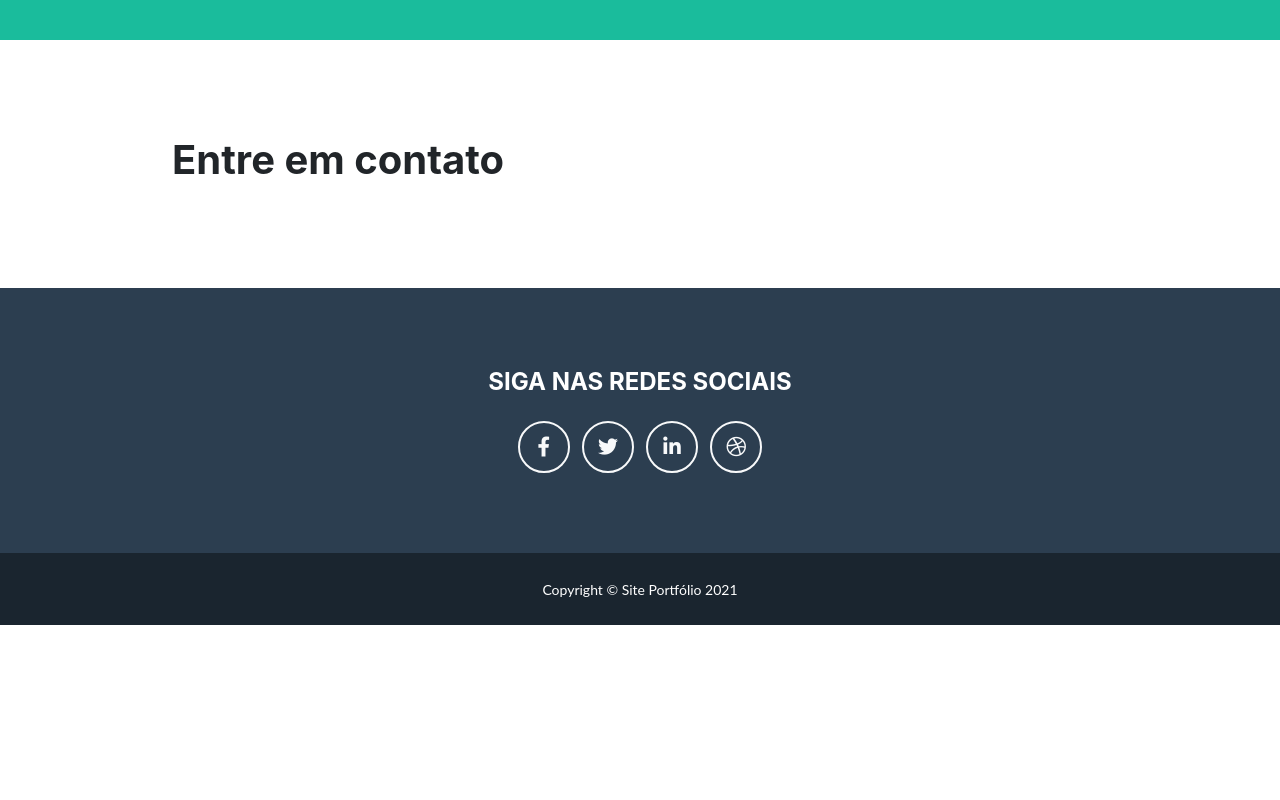
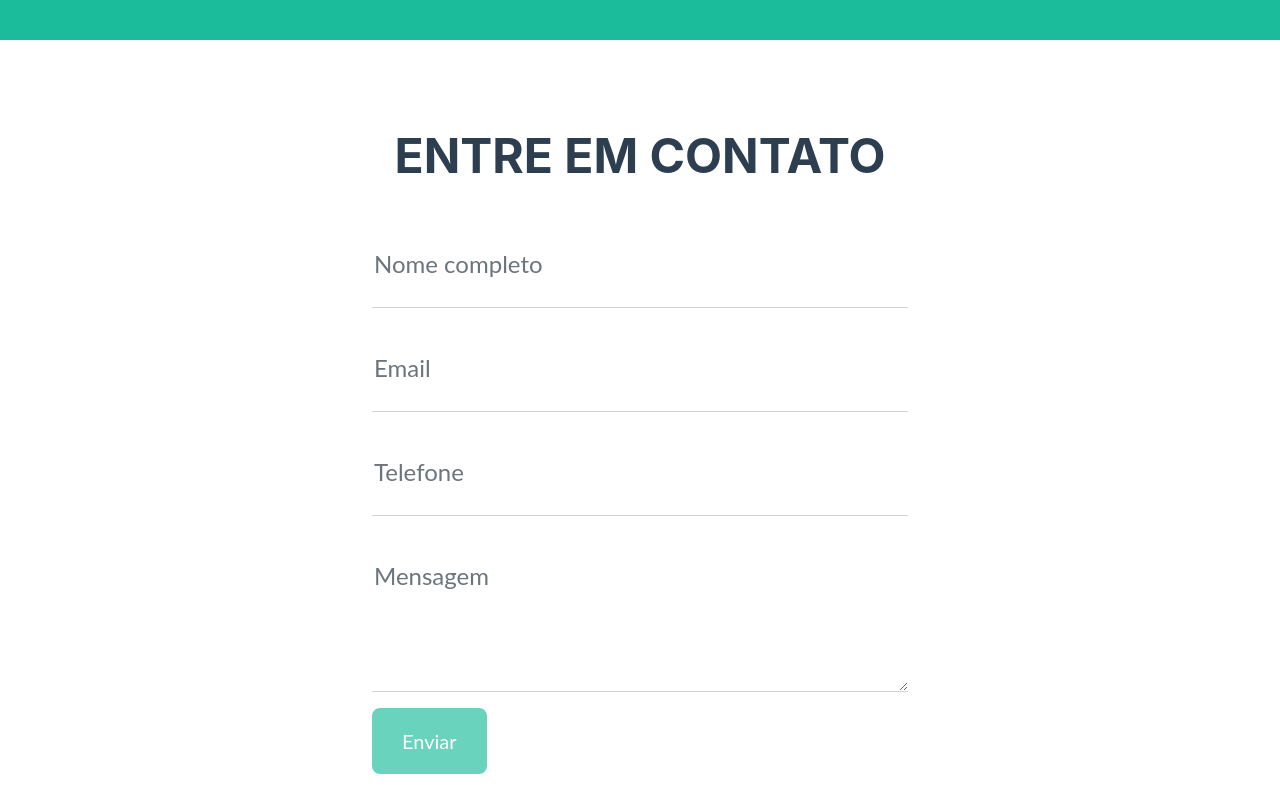
Before and after one commit to beliciobcardoso-zz/checkpoint_03_frontend1, a plain HTML site: page index.html in a window 1280 px wide. Shown: the part 1720-2520 px from the top of the page. Before the commit the page ends 2345 px from the top, so only its background shows below. Drawn offline with nearby package versions, Linux system fonts and the light colour scheme.

Commit message:
Formulario Concluido

```diff
--- a/index.html
+++ b/index.html
@@ -88,7 +88,72 @@
 
         <section class="page-section" id="contato">
             <div class="container">
-                <h1>Entre em contato</h1>
+                <!-- Contact Section Heading-->
+                <h2 class="page-section-heading text-center text-uppercase text-secondary mb-0">Entre em contato</h2>
+
+                <div class="divider-custom">
+                </div>
+                <!-- Contact Section Form-->
+                <div class="row justify-content-center">
+                    <div class="col-lg-8 col-xl-7">
+                        <form id="contactForm" data-sb-form-api-token="#">
+                            <!-- Name input-->
+                            <div class="form-floating mb-3">
+                                <input class="form-control" id="name" type="text" placeholder="Enter your name..."
+                                    data-sb-validations="required" />
+                                <label for="name">Nome completo</label>
+                                <div class="invalid-feedback" data-sb-feedback="name:required">É necessário o nome
+                                    completo.</div>
+                            </div>
+                            <!-- Email address input-->
+                            <div class="form-floating mb-3">
+                                <input class="form-control" id="email" type="email" placeholder="name@example.com"
+                                    data-sb-validations="required,email" />
+                                <label for="email">Email</label>
+                                <div class="invalid-feedback" data-sb-feedback="email:required"> É necessário o e-mail.
+                                </div>
+                                <div class="invalid-feedback" data-sb-feedback="email:email">E-mail não é válido.</div>
+                            </div>
+                            <!-- Phone number input-->
+                            <div class="form-floating mb-3">
+                                <input class="form-control" id="phone" type="tel" placeholder="(123) 456-7890"
+                                    data-sb-validations="required" />
+                                <label for="phone">Telefone</label>
+                                <div class="invalid-feedback" data-sb-feedback="phone:required">Anúmero de telefone é
+                                    obrigatório.</div>
+                            </div>
+                            <!-- Message input-->
+                            <div class="form-floating mb-3">
+                                <textarea class="form-control" id="message" type="text"
+                                    placeholder="Enter your message here..." style="height: 10rem"
+                                    data-sb-validations="required"></textarea>
+                                <label for="message">Mensagem</label>
+                                <div class="invalid-feedback" data-sb-feedback="message:required">
+                                    É necessária uma mensagem.
+                                </div>
+                            </div>
+                            <!-- Submit success message-->
+                            <!---->
+                            <!-- This is what your users will see when the form-->
+                            <!-- has successfully submitted-->
+                            <div class="d-none" id="submitSuccessMessage">
+                                <div class="text-center mb-3">
+                                    <div class="fw-bolder"></div>
+                                </div>
+                            </div>
+                            <!-- Submit error message-->
+                            <!---->
+                            <!-- This is what your users will see when there is-->
+                            <!-- an error submitting the form-->
+                            <div class="d-none" id="submitErrorMessage">
+                                <div class="text-center text-danger mb-3">Error sending message!</div>
+                            </div>
+                            <!-- Submit Button-->
+                            <button class="btn btn-primary btn-xl disabled" id="submitButton"
+                                type="submit">Enviar</button>
+                        </form>
+                    </div>
+                </div>
             </div>
         </section>
 
```
